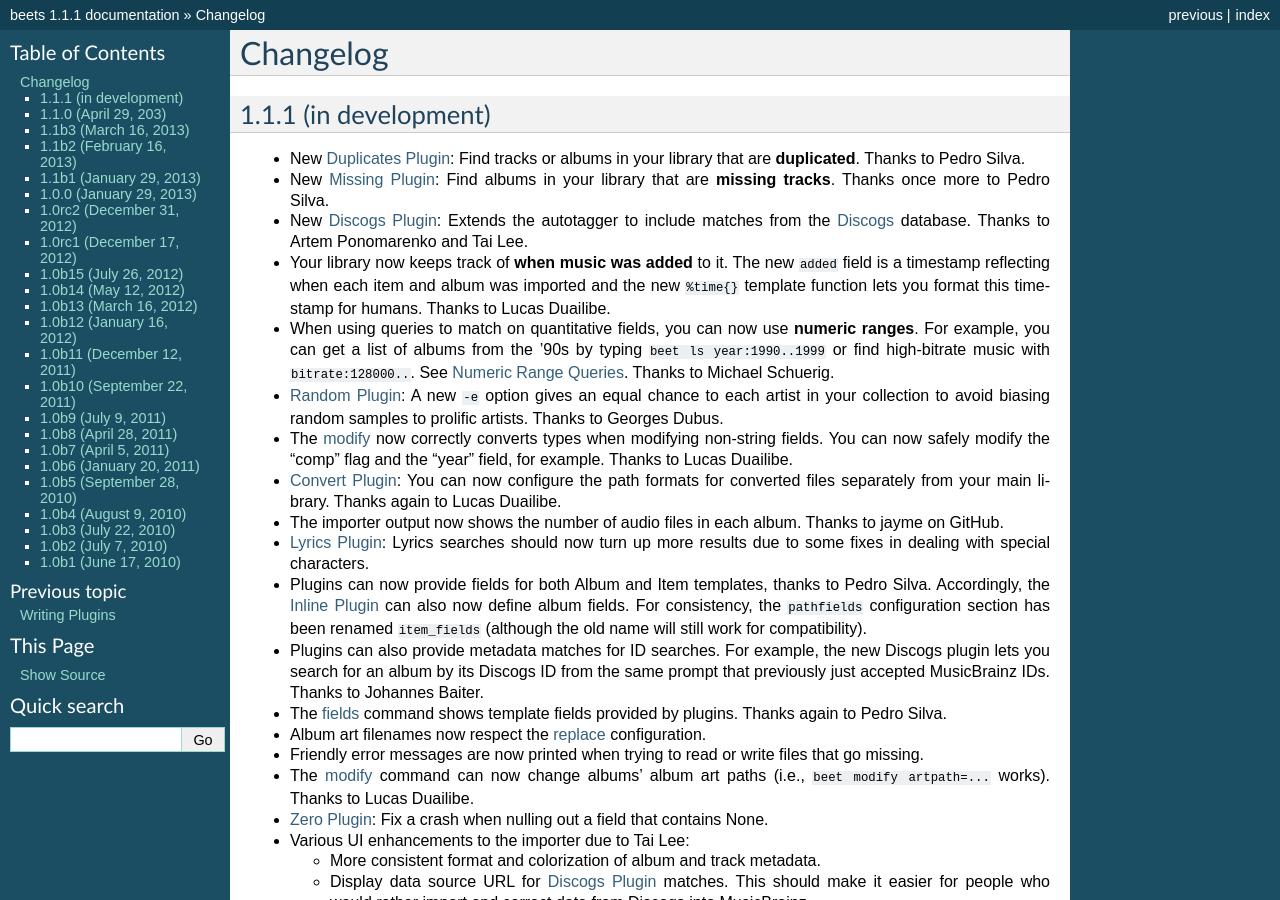
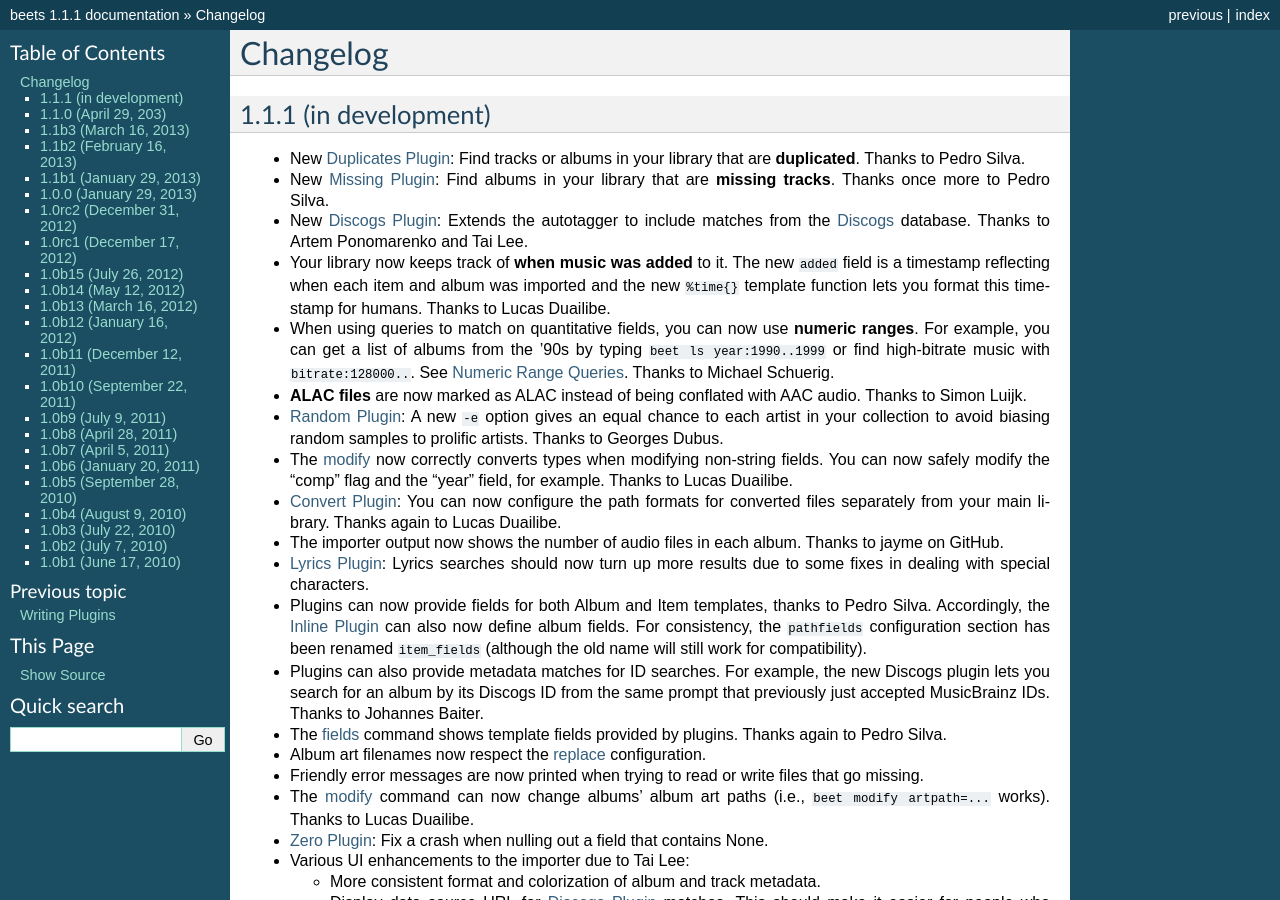
Before and after one commit to google-code-export/beets, a Sphinx documentation site: the page built from docs/changelog.rst, in a window 1280 px wide and 900 px high. Built offline with Sphinx 7.4.7, drawn with Linux system fonts in a browser that asks for light colours.

Commit message:
changelog/thanks for ALAC (#295)

```diff
--- a/docs/changelog.rst
+++ b/docs/changelog.rst
@@ -18,6 +18,8 @@
   **numeric ranges**. For example, you can get a list of albums from the '90s
   by typing ``beet ls year:1990..1999`` or find high-bitrate music with
   ``bitrate:128000..``. See :ref:`numericquery`. Thanks to Michael Schuerig.
+* **ALAC files** are now marked as ALAC instead of being conflated with AAC
+  audio. Thanks to Simon Luijk.
 * :doc:`/plugins/random`: A new ``-e`` option gives an equal chance to each
   artist in your collection to avoid biasing random samples to prolific
   artists. Thanks to Georges Dubus.
--- a/docs/guides/tagger.rst
+++ b/docs/guides/tagger.rst
@@ -60,9 +60,9 @@
   plugin if you're willing to spend a little more CPU power to get tags for
   unidentified albums.
 
-* Currently, MP3, AAC, FLAC, Ogg Vorbis, Monkey's Audio, WavPack, Musepack, and
-  Windows Media files are supported. (Do you use some other format? `Let me
-  know!`_)
+* Currently, MP3, AAC, FLAC, ALAC, Ogg Vorbis, Monkey's Audio, WavPack,
+  Musepack, and Windows Media files are supported. (Do you use some other
+  format? `Let me know!`_)
 
 .. _Let me know!: mailto:adrian@radbox.org
 
```
Also changed, not shown: 1 other file.
